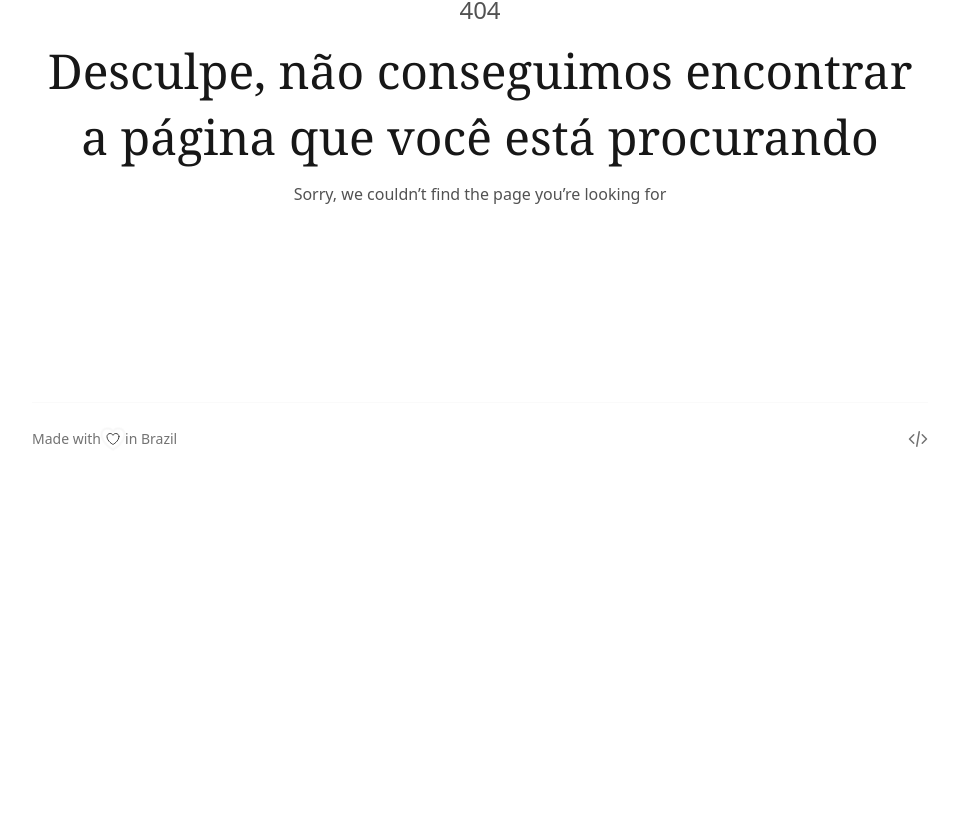
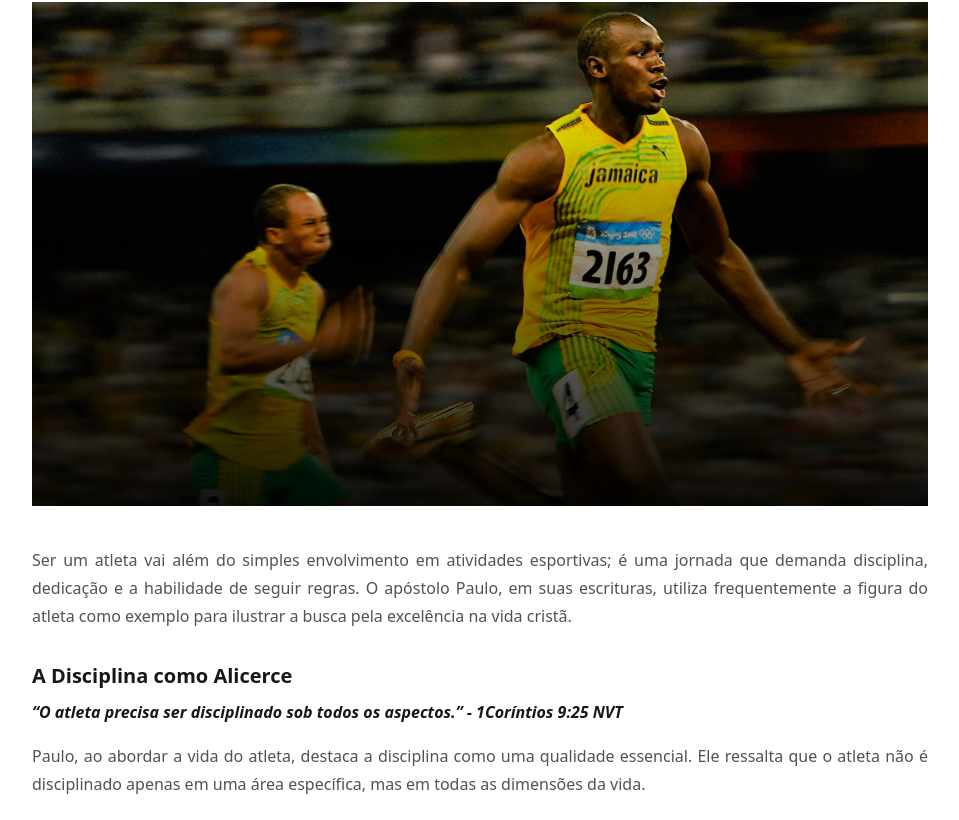
Before and after one commit to abnerssantana/personal-site, a Next.js app: page /blog/atleta in a window 1280 px wide. Before the commit this address had no page. Shown: the part 286-1106 px from the top of the page, without its empty margins (160-1119 px from the left). Before the commit the page ends 800 px from the top, so only its background shows below. Built offline with nearby package versions, Linux system fonts and the light colour scheme.

Commit message:
atleta post

```diff
--- /dev/null
+++ b/src/pages/blog/atleta/index.mdx
@@ -0,0 +1,52 @@
+import { ArticleLayout } from 'src/components'
+import Image from 'next/image'
+import pic from 'public/static/blog/atleta.jpg'
+
+export const meta = {
+  author: 'Abner Santana',
+  date: '2024-01-22',
+  title: 'Atleta',
+  image: '/static/blog/atleta.jpg',
+  description:
+  'Ser um atleta vai além do simples envolvimento em atividades esportivas; é uma jornada que demanda disciplina, dedicação e a habilidade de seguir regras.O apóstolo Paulo, em suas escrituras, utiliza frequentemente a figura do atleta como exemplo.',
+}
+
+export default (props) => <ArticleLayout meta={meta} {...props} />
+
+<Image src={pic} alt="atleta bolt" />
+
+Ser um atleta vai além do simples envolvimento em atividades esportivas; é uma jornada que demanda disciplina, dedicação e a habilidade de seguir regras. O apóstolo Paulo, em suas escrituras, utiliza frequentemente a figura do atleta como exemplo para ilustrar a busca pela excelência na vida cristã.
+
+## A Disciplina como Alicerce
+
+***“O atleta precisa ser disciplinado sob todos os aspectos.” - 1Coríntios 9:25 NVT***
+
+Paulo, ao abordar a vida do atleta, destaca a disciplina como uma qualidade essencial.
+Ele ressalta que o atleta não é disciplinado apenas em uma área específica, mas em todas as dimensões da vida.
+
+Ser completo, exigindo excelência em sono, alimentação, treinamento e vida pessoal, é o caminho para alcançar resultados extraordinários. A disciplina, segundo o apóstolo, é a chave para o sucesso e a excelência atlética.
+
+Disciplina, nas palavras inspiradoras de Eliud Kipchoge, é liberdade. Ao ser disciplinado, o atleta compreende suas responsabilidades, realiza as ações necessárias e recusa-se a comprometer a busca pela excelência. Dizer não às distrações e focar no que é preciso ser feito são elementos fundamentais que transformam a disciplina em um alicerce sólido.
+
+## A Importância de Seguir as Regras
+
+Paulo, ao instruir Timóteo, destaca que o atleta não recebe o prêmio se não seguir as regras **(2Timóteo 2:5 NVT)**. Esta observação ressalta a necessidade de integridade e respeito às normas estabelecidas. Quando um atleta busca meios impróprios para vencer, perde o verdadeiro sentido do esporte.
+
+Em uma competição, a justiça é essencial. O atleta que utiliza artifícios proibidos desvaloriza não apenas o prêmio, mas toda a competição. Seguir as regras não apenas define um verdadeiro atleta, mas também assegura a equidade, a integridade e a validade do prêmio conquistado.
+
+## Atualidade e Relevância
+
+Trazer esses princípios para a atualidade, onde até mesmo o equipamento usado pode influenciar a validade da conquista, destaca a importância de seguir as regulamentações. Um atleta que, por exemplo, utiliza um tênis fora dos padrões estabelecidos, mesmo ao concluir uma maratona, perde o prêmio se estiver em desacordo com as regras. Isso enfatiza que o cumprimento das normas é vital para a autenticidade e valor da conquista.
+
+## Verdadeiro Atleta
+
+Em última análise, ser um verdadeiro atleta vai além do desempenho físico; é uma questão de caráter, disciplina e respeito pelas regras do jogo. O esporte, como analogia para a vida, molda não apenas o corpo, mas também a mente e o espírito.
+
+Ao seguir as lições de Paulo, podemos compreender que a disciplina e o respeito às regras são fundamentais não apenas para o sucesso no esporte, mas também para uma vida digna e significativa diante de Deus.
+
+Portanto, que cada um, inspirado por essas reflexões, possa ser não apenas um atleta no campo esportivo, mas também na jornada da vida, cultivando a disciplina e seguindo as regras com integridade.
+
+## Vídeo
+<div class="video-container">
+<iframe src="https://www.youtube.com/embed/ummGtQfMcq0" frameborder="0" allow="accelerometer; autoplay; clipboard-write; encrypted-media; gyroscope; picture-in-picture" allowfullscreen></iframe>
+</div>
```
Also changed, not shown: public/static/blog/atleta.jpg (added).
